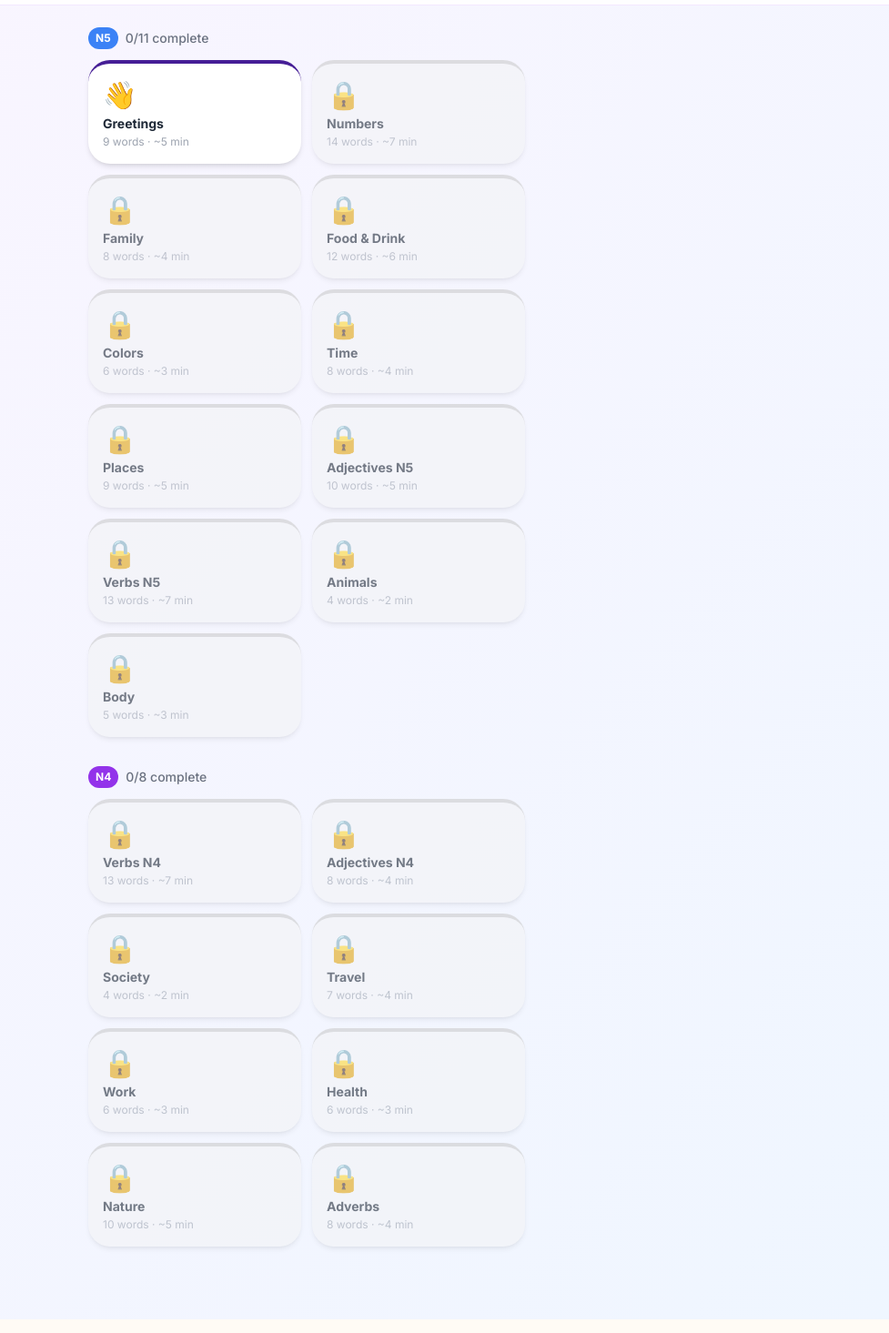
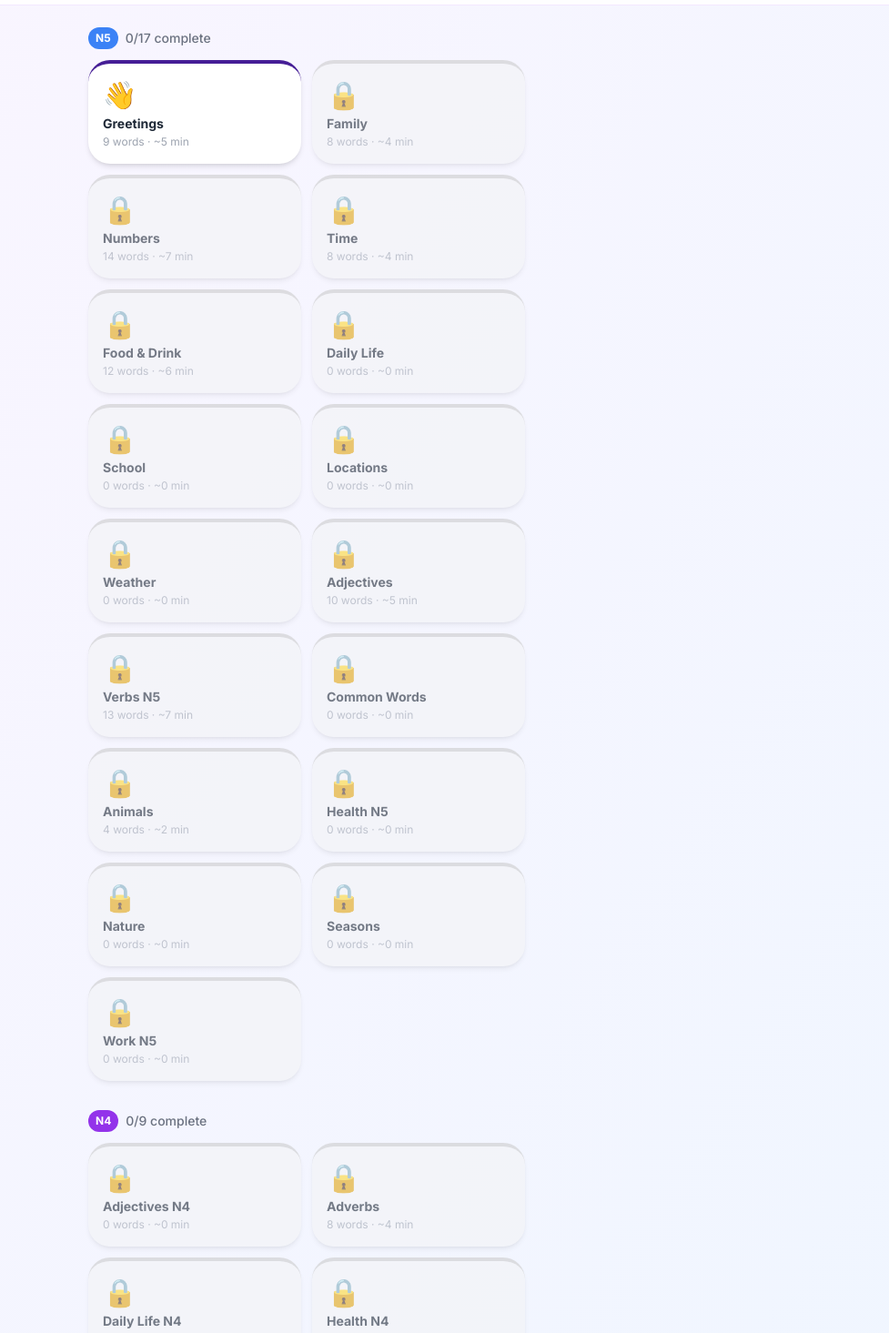
Before and after one commit to Surya6032/jlpt-path, a Next.js app: page /jlpt-path/learn/lessons in a window 1280 px wide. Shown: the part 120-1585 px from the top of the page at 91% size, without its empty margins (303-1280 px from the left). Built offline with nearby package versions, Linux system fonts and the light colour scheme.

Commit message:
Add files via upload

```diff
--- a/src/app/learn/lessons/page.tsx
+++ b/src/app/learn/lessons/page.tsx
@@ -15,26 +15,33 @@ interface Unit  { id: string; title: string; emoji: string; level: 'N5'|'N4'; ca
 // ─── All 25 Units mapped to every category in vocab ──────────────────────────
 const UNITS: Unit[] = [
   // N5
-  { id:'u01', title:'Greetings',      emoji:'👋', level:'N5', category:'Greetings',      color:'#461E96' },
-  { id:'u02', title:'Numbers',        emoji:'🔢', level:'N5', category:'Numbers',        color:'#00B4E6' },
-  { id:'u03', title:'Family',         emoji:'👨‍👩‍👧', level:'N5', category:'Family',         color:'#E6008C' },
-  { id:'u04', title:'Food & Drink',   emoji:'🍜', level:'N5', category:'Food',           color:'#00DC8C' },
-  { id:'u05', title:'Colors',         emoji:'🎨', level:'N5', category:'Colors',         color:'#735CCC' },
-  { id:'u06', title:'Time',           emoji:'⏰', level:'N5', category:'Time',           color:'#461E96' },
-  { id:'u07', title:'Places',         emoji:'📍', level:'N5', category:'Places',         color:'#00B4E6' },
-  { id:'u08', title:'Adjectives N5',  emoji:'✨', level:'N5', category:'Adjectives',     color:'#E6008C' },
-  { id:'u09', title:'Verbs N5',       emoji:'⚡', level:'N5', category:'Verbs',          color:'#00DC8C' },
-  { id:'u10', title:'Animals',        emoji:'🐾', level:'N5', category:'Animals',        color:'#735CCC' },
-  { id:'u11', title:'Body',           emoji:'🫀', level:'N5', category:'Body',           color:'#461E96' },
+  { id:'u01', title:'Greetings',     emoji:'👋', level:'N5', category:'Greetings',  color:'#461E96' },
+  { id:'u02', title:'Family',        emoji:'👨‍👩‍👧', level:'N5', category:'Family',     color:'#00B4E6' },
+  { id:'u03', title:'Numbers',       emoji:'🔢', level:'N5', category:'Numbers',    color:'#E6008C' },
+  { id:'u04', title:'Time',          emoji:'⏰', level:'N5', category:'Time',       color:'#00DC8C' },
+  { id:'u05', title:'Food & Drink',  emoji:'🍜', level:'N5', category:'Food',       color:'#735CCC' },
+  { id:'u06', title:'Daily Life',    emoji:'🏠', level:'N5', category:'Daily Life', color:'#461E96' },
+  { id:'u07', title:'School',        emoji:'📚', level:'N5', category:'School',     color:'#00B4E6' },
+  { id:'u08', title:'Locations',     emoji:'📍', level:'N5', category:'Locations',  color:'#E6008C' },
+  { id:'u09', title:'Weather',       emoji:'🌤',  level:'N5', category:'Weather',    color:'#00DC8C' },
+  { id:'u10', title:'Adjectives',    emoji:'✨', level:'N5', category:'Adjectives', color:'#735CCC' },
+  { id:'u11', title:'Verbs N5',      emoji:'⚡', level:'N5', category:'Verbs',      color:'#461E96' },
+  { id:'u12', title:'Common Words',  emoji:'💬', level:'N5', category:'Common',     color:'#00B4E6' },
+  { id:'u13', title:'Animals',       emoji:'🐾', level:'N5', category:'Animals',    color:'#E6008C' },
+  { id:'u14', title:'Health N5',     emoji:'🏥', level:'N5', category:'Health',     color:'#00DC8C' },
+  { id:'u15', title:'Nature',        emoji:'🌸', level:'N5', category:'Nature',     color:'#735CCC' },
+  { id:'u16', title:'Seasons',       emoji:'🍂', level:'N5', category:'Seasons',    color:'#461E96' },
+  { id:'u17', title:'Work N5',       emoji:'💼', level:'N5', category:'Work',       color:'#00B4E6' },
   // N4
-  { id:'u12', title:'Verbs N4',       emoji:'🏃', level:'N4', category:'Verbs N4',       color:'#00B4E6' },
-  { id:'u13', title:'Adjectives N4',  emoji:'🎭', level:'N4', category:'Adjectives N4',  color:'#E6008C' },
-  { id:'u14', title:'Society',        emoji:'🌏', level:'N4', category:'Society',        color:'#00DC8C' },
-  { id:'u15', title:'Travel',         emoji:'✈️', level:'N4', category:'Travel',         color:'#735CCC' },
-  { id:'u16', title:'Work',           emoji:'💼', level:'N4', category:'Work',           color:'#461E96' },
-  { id:'u17', title:'Health',         emoji:'💊', level:'N4', category:'Health',         color:'#00B4E6' },
-  { id:'u18', title:'Nature',         emoji:'🌸', level:'N4', category:'Nature',         color:'#E6008C' },
-  { id:'u19', title:'Adverbs',        emoji:'🔤', level:'N4', category:'Adverbs',        color:'#00DC8C' },
+  { id:'u18', title:'Adjectives N4', emoji:'🎨', level:'N4', category:'Adjectives', color:'#E6008C' },
+  { id:'u19', title:'Adverbs',       emoji:'🔤', level:'N4', category:'Adverbs',    color:'#00DC8C' },
+  { id:'u20', title:'Daily Life N4', emoji:'🏡', level:'N4', category:'Daily Life', color:'#735CCC' },
+  { id:'u21', title:'Health N4',     emoji:'💊', level:'N4', category:'Health',     color:'#461E96' },
+  { id:'u22', title:'School N4',     emoji:'🏫', level:'N4', category:'School',     color:'#00B4E6' },
+  { id:'u23', title:'Society',       emoji:'🌏', level:'N4', category:'Society',    color:'#E6008C' },
+  { id:'u24', title:'Travel',        emoji:'✈️', level:'N4', category:'Travel',     color:'#00DC8C' },
+  { id:'u25', title:'Verbs N4',      emoji:'🏃', level:'N4', category:'Verbs',      color:'#735CCC' },
+  { id:'u26', title:'Work N4',       emoji:'🏢', level:'N4', category:'Work',       color:'#461E96' },
 ]
 
 // ─── Helpers ──────────────────────────────────────────────────────────────────
@@ -694,12 +701,12 @@ export default function LessonsPage() {
                 </div>
 
                 {/* Example sentence */}
-                {word.exampleJp && (
+                {word.example && (
                   <div className="bg-blue-50 dark:bg-blue-900/20 rounded-2xl p-3">
                     <div className="text-xs font-bold text-blue-400 uppercase tracking-wide mb-1">Example</div>
-                    <div className="text-sm font-medium text-gray-800 dark:text-gray-200">{word.exampleJp}</div>
+                    <div className="text-sm font-medium text-gray-800 dark:text-gray-200">{word.example}</div>
                     <div className="text-xs text-gray-500 mt-0.5">{word.exampleEn}</div>
-                    <button onClick={() => speak(word.exampleJp || '')}
+                    <button onClick={() => speak(word.example || '')}
                       className="text-xs text-blue-500 hover:text-blue-700 mt-1">🔊 hear sentence</button>
                   </div>
                 )}
--- a/src/app/review/page.tsx
+++ b/src/app/review/page.tsx
@@ -32,9 +32,9 @@ function buildQueue(progress: { reviewQueue: string[], srsMap: Record<string,{ne
     const v = vocabData.find(x => x.id === id)
     if (v) { items.push({ id, type:'vocab', front:v.japanese, back:v.english, reading:v.furigana, example:v.example }); return }
     const k = kanjiData.find(x => x.id === id)
-    if (k) { items.push({ id, type:'kanji', front:k.character, back:k.meaning, reading:k.onyomi+' / '+k.kunyomi, example:k.example }); return }
+    if (k) { items.push({ id, type:'kanji', front:k.kanji, back:k.meaning, reading:k.onyomi+' / '+k.kunyomi, example:k.exampleWord }); return }
     const g = grammarData.find(x => x.id === id)
-    if (g) { items.push({ id, type:'grammar', front:g.pattern, back:g.meaning, example:g.examples[0]?.jp }); return }
+    if (g) { items.push({ id, type:'grammar', front:g.title, back:g.meaning, example:g.examples[0]?.jp }); return }
   })
 
   // If review queue is empty, grab all vocab not yet in SRS
```
